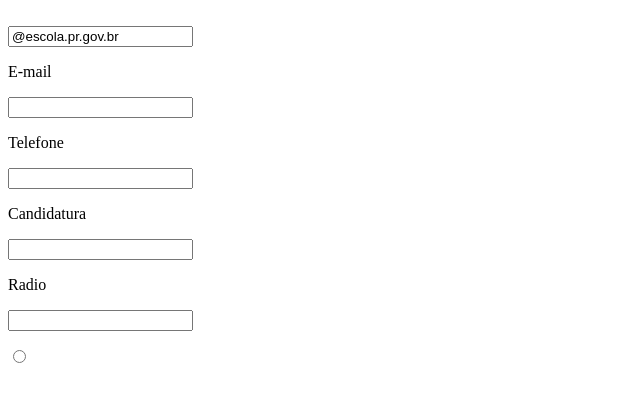
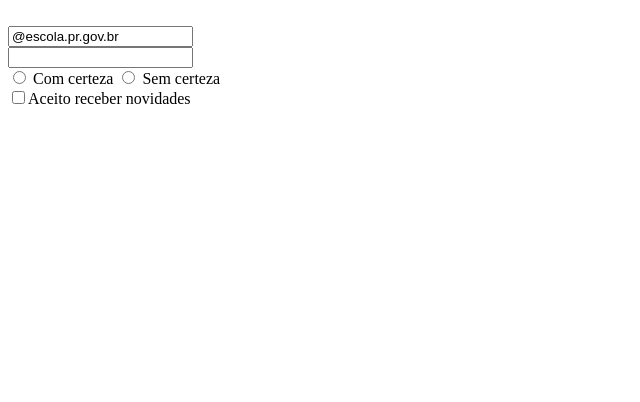
Before and after one commit to analu001/Programa-o-Novo, a plain HTML site: page index.html in a window 1280 px wide. Shown: the whole page, without its empty margins (0-640 px from the left). Drawn offline with Linux system fonts and the light colour scheme.

Commit message:
csdcssrs

```diff
--- a/index.html
+++ b/index.html
@@ -10,19 +10,12 @@
         <br>
     <input type="email" name="e-mail" value="@escola.pr.gov.br">
     <br>
-    <form action="" method="post">
-        <p>E-mail</p>
-    <p><input type="email" name="e-mail"></p>
-    <form action="" method="post">
-        <p>Telefone</p>
-    <p><input type="telefone" name="telefone"></p>
-    <form action="" method="post">
-        <p>Candidatura</p>
-    <p><input type="candidatura" name="candidatura"></p>
-    <form action="" method="post">
-        <p>Radio</p>
-    <p><input type="assinatura" name="assinatura"></p>
-    <input type="radio" name="radio">
+    <input type="number" name="phone">
+    <br>
+    <input type="radio" name="work" value="sim"> Com certeza
+    <input type="radio" name="work" value="não"> Sem certeza
+   <br>
+    <input type="checkbox" name="novidades">Aceito receber novidades
     </form>
 </body>
 </html>
```
